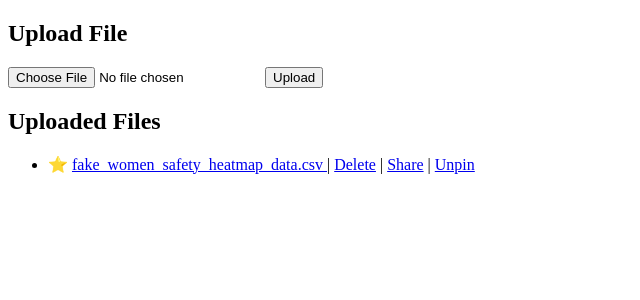
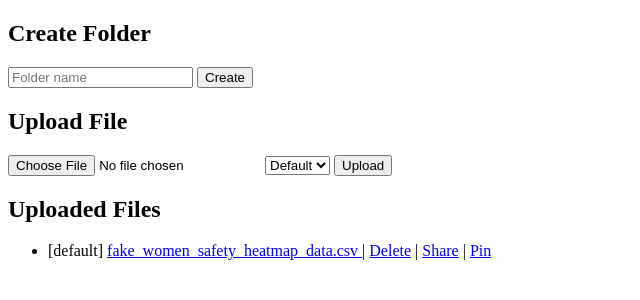
Before and after one commit to Sara-Elena-Saji/cloud_storage_project, a Flask app: page / in a window 1280 px wide. Shown: the top 300 px of the page, without its empty margins (0-640 px from the left). Run offline with Flask 3, Linux system fonts and the light colour scheme.

Commit message:
folder default created

```diff
--- a/app.py
+++ b/app.py
@@ -29,6 +29,7 @@ def home():
 
     if request.method == "POST":
         file = request.files["file"]
+        folder = request.form.get("folder", "default")
 
         if file:
             token = str(uuid.uuid4())
@@ -41,13 +42,15 @@ def home():
                 "original_name": file.filename,
                 "stored_name": stored_name,
                 "share_token": share_token,
-                "pinned": False
+                "pinned": False,
+                "folder": folder
             })
 
             save_files(files_data)
 
     # ⭐ sort pinned first
     files_data = sorted(files_data, key=lambda x: x.get("pinned", False), reverse=True)
+
     return render_template("index.html", files=files_data)
 
 
@@ -85,7 +88,16 @@ def share_file(token):
     return "Invalid or expired link"
 
 
-# ⭐ PIN / UNPIN
+@app.route("/create_folder", methods=["POST"])
+def create_folder():
+    folder_name = request.form.get("folder_name")
+
+    if folder_name:
+        pass  # will improve later
+
+    return redirect(url_for("home"))
+
+
 @app.route("/pin/<filename>")
 def pin_file(filename):
     files_data = load_files()
--- a/files.json
+++ b/files.json
@@ -1,8 +1,9 @@
 [
     {
         "original_name": "fake_women_safety_heatmap_data.csv",
-        "stored_name": "a6a84b57-91ed-49b6-adcf-bc1f1b536dd3_fake_women_safety_heatmap_data.csv",
-        "share_token": "56a0ff36-98cb-4e1c-b15d-716218f0c029",
-        "pinned": true
+        "stored_name": "87f2dfd6-ba72-47cb-87a7-278fb1621035_fake_women_safety_heatmap_data.csv",
+        "share_token": "c574f3fc-15d1-4824-860e-ffa62b933a06",
+        "pinned": false,
+        "folder": "default"
     }
 ]
--- a/templates/index.html
+++ b/templates/index.html
@@ -5,10 +5,22 @@
 </head>
 <body>
 
+    <h2>Create Folder</h2>
+
+    <form method="POST" action="/create_folder">
+        <input type="text" name="folder_name" placeholder="Folder name">
+        <button type="submit">Create</button>
+    </form>
+
     <h2>Upload File</h2>
 
     <form method="POST" enctype="multipart/form-data">
         <input type="file" name="file">
+
+        <select name="folder">
+            <option value="default">Default</option>
+        </select>
+
         <button type="submit">Upload</button>
     </form>
 
@@ -17,6 +29,8 @@
     <ul>
         {% for file in files %}
             <li>
+                [{{ file.folder }}]
+
                 {% if file.pinned %}
                     ⭐
                 {% endif %}
```
